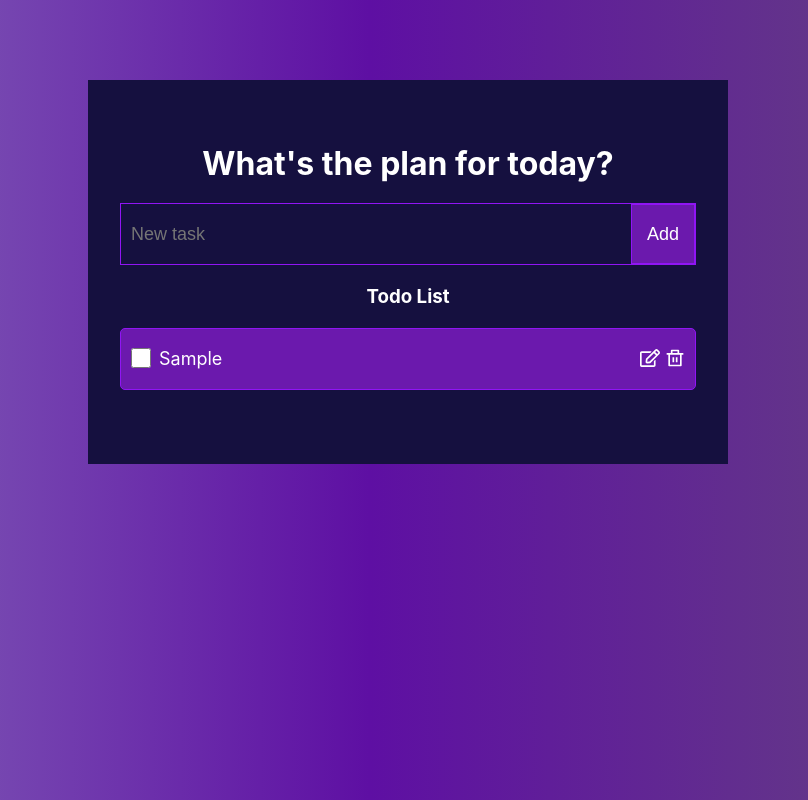
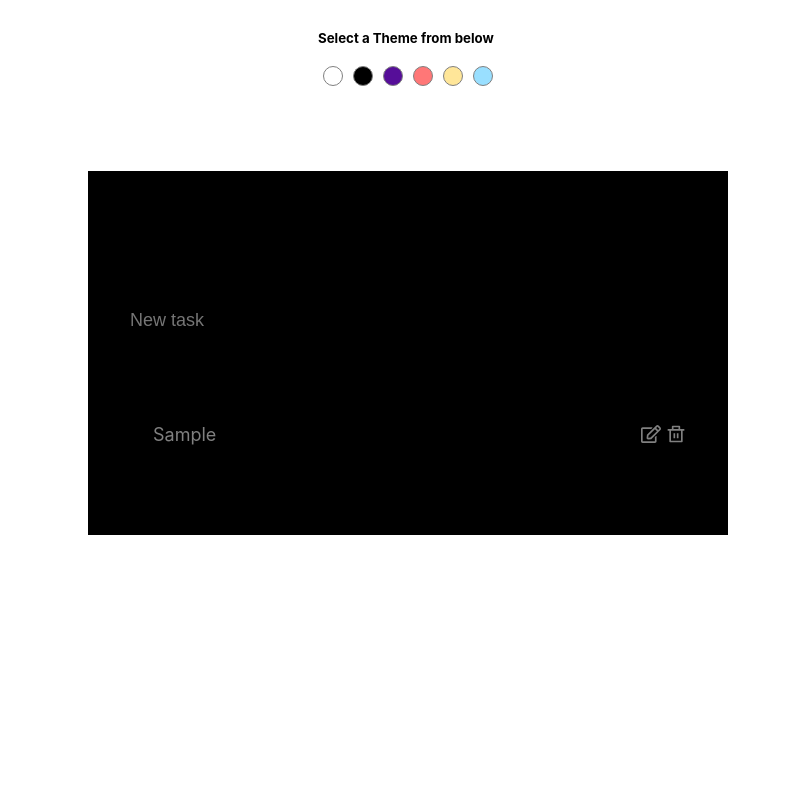
Before and after one commit to GalyaIT/react-todo-app, a React (Create React App) app: page / in a window 1280 px wide. Both pictures are taken after typing "Sample" into the empty fields and a click on the button "Add". Shown: the whole page, without its empty margins (232-1040 px from the left). Built offline with nearby package versions, Linux system fonts and the light colour scheme.

Commit message:
Added Themes and refactor committed

```diff
--- a/src/App.css
+++ b/src/App.css
@@ -1,33 +1,36 @@
 .todo__app {
-  background: rgb(129, 78, 177);
-  background: linear-gradient(90deg, rgba(101, 51, 167, 0.87) 14%, rgb(94, 15, 163) 47%, rgba(77, 32, 114, 0.87) 90%);
+  background-color: var(--bg-color);
+  background: var(--background-linear);
   width: 100%;
   min-height: 100vh;
   display: flex;
-  align-items: start;
-  justify-content: center;
+  flex-direction: column;
+  align-items: center;
 }
 
 .todo__app-wrapper {
-  background-color: rgb(21, 16, 63);
+  background-color: var(--bg-color-elements);
   width: 80%;
   margin-top: 30px;
   padding: 4rem 2rem;
 }
-
+.todo__app-wrapper h1,
+.todo__app-wrapper h3 {
+  color: var(--headings-color);
+}
 .todo__form {
   display: flex;
   justify-content: center;
-  margin-bottom: 10px;
-  border: 1px solid #9015f4;
+  margin: 10px 0;
+  border: 1px solid var(--border-color);
 }
 
 .todo__form input {
   width: 100%;
-  background-color: rgb(21, 16, 63);
+  background-color: var(--bg-color-elements);
   line-height: 38px;
   outline: none;
-  color: white;
+  color: var(--input-color);
   padding-left: 10px;
   font-size: 12px;
   border: none;
@@ -35,13 +38,13 @@
 }
 
 .todo__form button {
-  background-color: #6b19ad;
-  border: 1px solid #9015f4;
+  background-color: var(--bg-color-li);
   padding: 10px 15px;
-  color: white;
+  color: var(--input-color);
   font-size: 12px;
   cursor: pointer;
   outline: none;
+  border: none;
 }
 
 .list {
@@ -57,20 +60,12 @@
   margin: 10px 0;
   padding: 10px 10px;
   border-radius: 5px;
-  border: 1px solid #9015f4;
-  color: white;
+  border: 1px solid var(--border-color);
   font-size: 12px;
   align-items: center;
 }
 
-.list li input {
-  accent-color: rgb(110 26 218 / 57%);
-  width: 15px;
-  height: 15px;
-  cursor: pointer;
-}
-
-.list li button {
+.icons button {
   background-color: transparent;
   padding: 0;
   border: none;
@@ -78,35 +73,112 @@
   cursor: pointer;
 }
 
-.icons button:nth-child(1){
+.icons button:nth-child(1) {
   padding-right: 5px;
+  color: var(--icon1-color);
+}
+.icons button:nth-child(2) {
+  color: var(--icon2-color);
 }
 
 .checked {
-  background-color: rgb(125 26 218 / 57%);
+  background-color: var(--bg-color-checked);
 }
 
 .unchecked {
-  background-color: #6b19ad;;
+  background-color: var(--bg-color-li);
 }
 
 .checked span {
-  text-decoration: line-through;
-  -webkit-text-decoration-line: line-through;
-  text-decoration-thickness: 2px;
-  text-decoration-color: rgb(36 27 39);
+  color: var(--checkedspan-color) !important;
 }
 
-.list li span {
+.checkbox {
+  display: inline-flex;
+  cursor: pointer;
+  position: relative;
+  align-items: center;
+}
+.checkbox span {
   display: block;
   width: calc(69% - 30px);
   padding-left: 10px;
   margin-right: 5px;
   word-wrap: break-word;
   flex: 1;
+  color: var(--span-color);
 }
 
+.checkbox > input {
+  height: 10px;
+  width: 10px;
+  -webkit-appearance: none;
+  -moz-appearance: none;
+  -o-appearance: none;
+  appearance: none;
+  border: 1px solid var(--check-border-color);
+  outline: none;
+  transition-duration: 0.3s;
+  background-color: var(--check-bg-color);
+  cursor: pointer;
+}
+.checkbox > input:checked {
+  border: 1px solid transparent;
+  background-color: transparent;
+}
+.checkbox > input:checked + span::before {
+  content: "\2713";
+  display: block;
+  text-align: center;
+  color: var(--check-color);
+  position: absolute;
+  left: 4px;
+}
 
+.warning-wrapper {
+  background-color: rgba(17, 16, 16, 0.536);
+  position: absolute;
+  top: 0;
+  left: 0;
+  right: 0;
+  bottom: 0;
+  z-index: 999;
+  display: flex;
+  align-items: center;
+  justify-content: center;
+}
+
+.warning-box {
+  background-color: #e0dfdf;
+  width: 80%;
+  padding: 20px;
+  text-align: center;
+  border-radius: 5px;
+}
+.warning-box p {
+  margin-bottom: 20px;
+  color: black;
+}
+.warning-box-buttons {
+  display: flex;
+  justify-content: center;
+  gap: 10px;
+}
+.warning-box-buttons button {
+  background-color: #cccccc;
+  padding: 10px 0px;
+  width: 80px;
+  border: none;
+  outline: none;
+  cursor: pointer;
+}
+.warning-box-buttons button:nth-child(1) {
+  color: red;
+}
+
+.warning-box-buttons button:nth-child(2) {
+  color: green;
+}
 @media only screen and (min-width: 450px) {
   .list li span {
     width: calc(90% - 30px);
@@ -118,8 +190,12 @@
     width: 70%;
     margin-top: 80px;
   }
+  .todo__form input {
+    font-size: 14px;
+    line-height: 39px;
+  }
 
-  .list li span {
+  .checkbox span {
     width: calc(100% - 30px);
     font-size: 14px;
   }
@@ -129,26 +205,23 @@
   .todo__app-wrapper {
     width: 50%;
   }
-
   .todo__form input {
     font-size: 18px;
-    line-height: 60px;
-
+    line-height: 52px;
   }
-
   .todo__form button {
     font-size: 18px;
   }
 
-  .list li input {
-    width: 20px;
-    height: 20px;
+  .checkbox input {
+    width: 15px;
+    height: 15px;
   }
 
-  .list li span {
+  .checkbox span {
     padding-left: 8px;
     font-size: 18px;
-    line-height: 40px;
+    line-height: 32px;
     width: calc(100% - 30px);
   }
 
@@ -156,5 +229,4 @@
     width: 20px;
     height: 20px;
   }
-
 }
--- a/src/App.js
+++ b/src/App.js
@@ -1,6 +1,7 @@
 import React, {useState, useEffect} from 'react';
 import './App.css';
 import TodosWrapper from './components/TodosWrapper';
+import SelectThemeBar from './components/SelectThemeBar';
 
 function App() {
   const [todos, setTodos] = useState(() => {
@@ -15,6 +16,7 @@ function App() {
 
   return (
     <div className="todo__app">
+    <SelectThemeBar/>
       <TodosWrapper todos={todos} setTodos={setTodos}/>
     </div>
   );
--- /dev/null
+++ b/src/components/SelectThemeBar.css
@@ -0,0 +1,42 @@
+.todo-colortheme{
+    display: flex;
+    flex-direction: column;
+    margin-top: 30px;
+  }
+  .select-theme-heading{
+    color:var(--headings-color);
+  }
+  .select-theme-div{
+    align-self: center;
+  }
+  .select-theme-div button{
+  width:20px;
+  height:20px;
+  border-radius: 50%;
+  margin: 20px 5px 5px 5px;
+  cursor: pointer;
+  }
+  #hero-btn1{
+    background-color: white;
+    border: 1px solid grey;
+  }
+  #hero-btn2{
+    background-color: black;
+    border: 1px solid grey;
+  }
+  #hero-btn3{
+    background-color: rgb(86, 14, 153);
+    border: 1px solid grey;
+  }
+  #hero-btn4{
+    background-color: #ff7777;
+    border: 1px solid grey;
+  }
+  #hero-btn5{
+    background-color: #ffe699;
+    border: 1px solid grey;
+  }
+  #hero-btn6{
+    background-color: #99dfff;
+    border: 1px solid grey;
+  }
--- /dev/null
+++ b/src/components/SelectThemeBar.jsx
@@ -0,0 +1,64 @@
+import React, { useState, useEffect } from "react";
+import "./SelectThemeBar.css";
+
+const SelectThemeBar = () => {
+  const [theme, setTheme] = useState(() => {
+    const localTheme = localStorage.getItem("key_name");
+    if (localTheme === "") return "purple";
+    return localTheme;
+  });
+
+  useEffect(() => {
+    document.body.setAttribute("data-theme", theme);
+    localStorage.setItem("key_name", theme);
+  }, [theme]);
+
+  const handleClick = (e) => {
+    let element = e.currentTarget.id;
+    console.log(element);
+    switch (element) {
+      case "hero-btn1":
+        setTheme("light-theme");
+        localStorage.setItem("key_name", "light-theme");
+        break;
+      case "hero-btn2":
+        setTheme("dark-theme");
+        localStorage.setItem("key_name", "dark-theme");
+        break;
+      case "hero-btn3":
+        setTheme("purple");
+        localStorage.setItem("key_name", "purple");
+        break;
+      case "hero-btn4":
+        setTheme("sharp-theme");
+        localStorage.setItem("key_name", "sharp-theme");
+        break;
+      case "hero-btn5":
+        setTheme("sea-theme");
+        localStorage.setItem("key_name", "sea-theme");
+        break;
+      case "hero-btn6":
+        setTheme("blue-theme");
+        localStorage.setItem("key_name", "blue-theme");
+        break;
+      default:
+        break;
+    }
+  };
+
+  return (
+    <div className='todo-colortheme'>
+      <h5 className='select-theme-heading'>Select a Theme from below</h5>
+      <div className='select-theme-div'>
+        <button id='hero-btn1' onClick={handleClick}></button>
+        <button id='hero-btn2' onClick={handleClick}></button>
+        <button id='hero-btn3' onClick={handleClick}></button>
+        <button id='hero-btn4' onClick={handleClick}></button>
+        <button id='hero-btn5' onClick={handleClick}></button>
+        <button id='hero-btn6' onClick={handleClick}></button>
+      </div>
+    </div>
+  );
+};
+
+export default SelectThemeBar;
--- a/src/components/TodoEditForm.jsx
+++ b/src/components/TodoEditForm.jsx
@@ -10,7 +10,7 @@ const handleSubmit=(e)=>{
 }
 
   return (
-    <form onSubmit={handleSubmit} className='todo__form'>
+    <form onSubmit={handleSubmit} className='todo__form fade'>
     <input
       defaultValue={newItem}
       onChange={(e) => setNewItem(e.target.value)}
--- a/src/components/TodoItem.jsx
+++ b/src/components/TodoItem.jsx
@@ -1,29 +1,47 @@
-import React from "react";
+import React, { useState } from "react";
 import { RiDeleteBinLine } from "react-icons/ri";
-import {FaRegEdit} from 'react-icons/fa';
+import { FaRegEdit } from "react-icons/fa";
 
-const TodoItem = ({ completed, id, title, toggleTodo, deleteTodo, editTodo}) => {
+const TodoItem = ({completed, id, title, toggleTodo, deleteTodo, editTodo}) => {
+  const [value, setValue] = useState(false);
+
+  const handleDelete = () => {
+    setValue(!value);
+  };
 
   return (
-    <li className={completed ? "checked" : "unchecked"}>
-      <label>
+    <>
+      <li className={completed ? "checked fade" : "unchecked fade"}>
+        <label className='checkbox'>
           <input
             type='checkbox'
             checked={completed}
             onChange={(e) => toggleTodo(id)}
           />
+          <span>{title} </span>
         </label>
-      <span>{title} </span>
-      <div className="icons">
+
+        <div className='icons'>
           <button onClick={() => editTodo(id)}>
-        <FaRegEdit color='white' />
+            <FaRegEdit />
           </button>
-      <button onClick={() => deleteTodo(id)}>
-        <RiDeleteBinLine color='white' />
+          <button onClick={handleDelete}>
+            <RiDeleteBinLine />
           </button>
         </div>
-
       </li>
+      {value && (
+        <div className='warning-wrapper'>
+          <div className='warning-box'>
+            <p>Are you sure want to delete?</p>
+            <div className='warning-box-buttons'>
+              <button onClick={() => deleteTodo(id)}>Yes</button>
+              <button onClick={handleDelete}>No</button>
+            </div>
+          </div>
+        </div>
+      )}
+    </>
   );
 };
 
--- a/src/components/TodosWrapper.jsx
+++ b/src/components/TodosWrapper.jsx
@@ -3,18 +3,16 @@ import { v4 as uuidv4 } from "uuid";
 import TodoForm from './TodoForm';
 import TodoList from './TodoList';
 
-const TodosWrapper = ({todos, setTodos}) => {
+const TodosWrapper = ({ todos, setTodos }) => {
 
-
-
-  const addTodo=(title)=> {
+  const addTodo = (title) => {
     setTodos([
       ...todos,
-      { id:uuidv4(), title, completed: false, edited:false },
+      { id: uuidv4(), title, completed: false, edited: false },
     ]);
   }
 
-  const toggleTodo = (id)=>{
+  const toggleTodo = (id) => {
     setTodos(
       todos.map((todo) =>
         todo.id === id ? { ...todo, completed: !todo.completed } : todo
@@ -22,36 +20,34 @@ const TodosWrapper = ({todos, setTodos}) => {
     );
   }
 
-
-const editTodo =(id)=>{
+  const editTodo = (id) => {
     setTodos(
-    todos.map((todo)=>todo.id===id ?{
-...todo,edited:!todo.edited}: todo)
+      todos.map((todo) => todo.id === id ? {
+        ...todo, edited: !todo.edited
+      } : todo)
     )
   }
 
-
-  const editTask =(title, id)=>{
-
+  const editTask = (title, id) => {
     setTodos(
       todos.map((todo) =>
-        todo.id === id ? { ...todo, title, edited: !todo.edited} : todo
+        todo.id === id ? { ...todo, title, edited: !todo.edited } : todo
       )
     );
   }
 
-const deleteTodo =(id)=>{
+  const deleteTodo = (id) => {
     setTodos(
-    todos.filter(todo=>todo.id!==id)
+      todos.filter(todo => todo.id !== id)
     )
   }
 
   return (
     <div className='todo__app-wrapper'>
-         <h1 style={{color:"white", textAlign:"center", marginBottom:"20px"}}>What's the plan for today?</h1>
-      <TodoForm onSubmit={addTodo}/>
-      <h3 style={{color:"white",textAlign:"center",marginBottom:"20px", marginTop:"20px"}}>Todo List</h3>
-      <TodoList todos={todos} toggleTodo={toggleTodo} deleteTodo={deleteTodo} editTodo={editTodo} editTask={editTask}/>
+      <h1 style={{ textAlign: "center", marginBottom: "20px" }}>What's the plan for today?</h1>
+      <TodoForm onSubmit={addTodo} />
+      <h3 style={{ textAlign: "center", marginBottom: "20px", marginTop: "20px" }}>Todo List</h3>
+      <TodoList todos={todos} toggleTodo={toggleTodo} deleteTodo={deleteTodo} editTodo={editTodo} editTask={editTask} />
     </div>
   )
 }
--- a/src/index.css
+++ b/src/index.css
@@ -14,7 +14,83 @@ body {
   -moz-osx-font-smoothing: grayscale;
 }
 
-code {
+/* code {
   font-family: source-code-pro, Menlo, Monaco, Consolas, 'Courier New',
     monospace;
+} */
+:root {
+  --bg-color: #fff;
+  --headings-color: #000000;
+  --bg-color-elements: #000000;
 }
+body[data-theme="light-theme"] {
+  --bg-color: #dfddda;
+  --bg-color-elements: #c9c9c9;
+  --headings-color: #000000;
+  --bg-color-li:#aca59e;
+  --border-color:#606061;
+  --bg-color-checked:rgb(138, 134, 129);
+  --checkedspan-color:#cccccc;
+  --input-color:#000000;
+  --span-color: #000000;
+  --icon1-color: #117029;
+  --icon2-color: #a31919;
+  --check-color:#124b20;
+  --check-border-color:#333030;
+  --check-bg-color:#ffffff;
+}
+body[data-theme="dark-theme"] {
+  --bg-color: #000000;
+  --headings-color: #fff;
+  --bg-color-elements: #fff;
+}
+body[data-theme="purple"] {
+  --bg-color: rgb(129, 78, 177);
+  --background-linear: linear-gradient(90deg, rgba(101, 51, 167, 0.87) 14%, rgb(94, 15, 163) 47%, rgba(77, 32, 114, 0.87) 90%);
+  --bg-color-elements:rgb(21, 16, 63);
+  --headings-color: #fff;
+  --bg-color-li:#6b19ad;
+  --border-color:#9015f4;
+  --bg-color-checked:rgb(125 26 218 / 57%);
+  --checkedspan-color:#9879af;
+  --input-color:#ffffff;
+  --icon1-color: #ffffff;
+  --icon2-color: #ffffff;
+  --span-color: #ffffff;
+  --check-color:#ffffff;
+  /* --check-border-color:#ffffff; */
+  --check-bg-color:#ffffff;
+}
+
+body[data-theme="sharp-theme"] {
+  --bg-color: #ff7777;
+  --headings-color: #a2416b;
+  --bg-color-elements: #852747;
+}
+body[data-theme="sea-theme"] {
+  --bg-color: #ffe699;
+  --headings-color: #96ceb4;
+  --bg-color-elements: #ff9292;
+}
+body[data-theme="blue-theme"] {
+  --bg-color: #99dfff;
+  --headings-color: #96ceb4;
+  --bg-color-elements: #ff9292;
+}
+body {
+  background: var(--bg-color) !important;
+}
+
+.fade {
+  -webkit-animation: fade 1s cubic-bezier(0.250, 0.460, 0.450, 0.940) both;
+	animation: fade 1s cubic-bezier(0.250, 0.460, 0.450, 0.940) both;
+}
+
+@keyframes fade {
+  0% {
+    opacity:0;
+  }
+  100% {
+    opacity: 1;
+  }
+}
```
Lines whose indentation alone changed are shown as unchanged.
